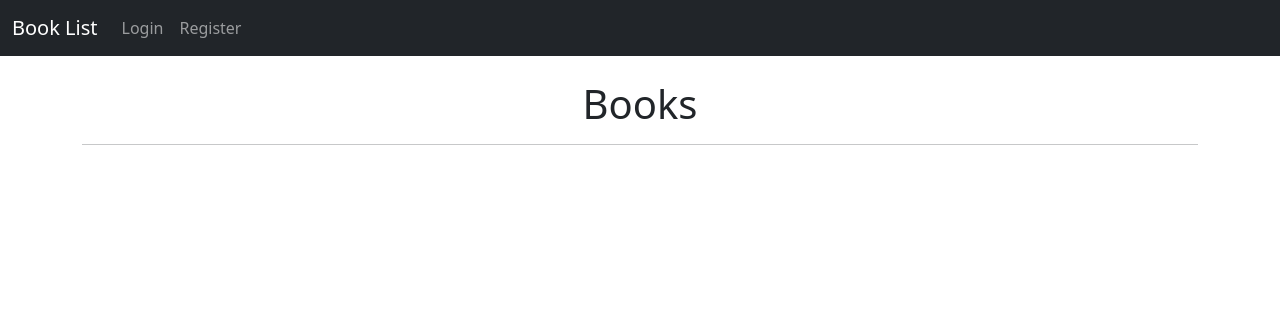
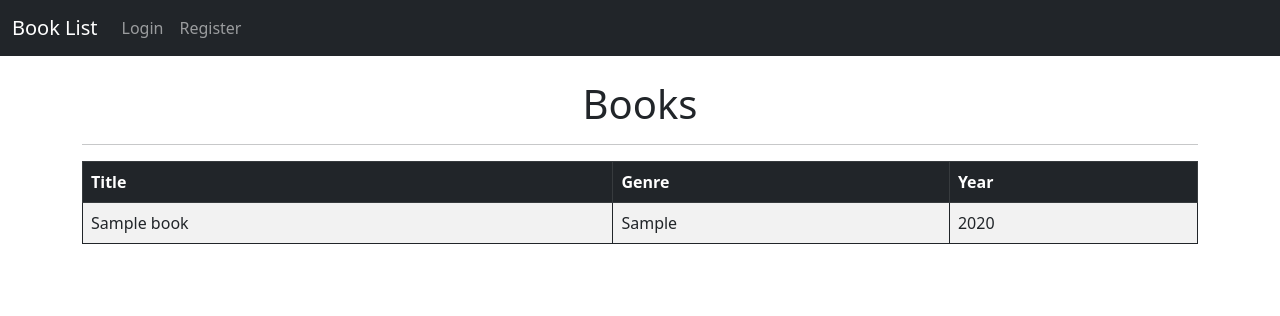
Before and after one commit to fellipemarconi/Book-Review, a Django app: page / in a window 1280 px wide. Shown: the top 316 px of the page. Run offline with Django 5.2, Linux system fonts and the light colour scheme; tables that the repository leaves empty hold one stand-in row (values such as "Sample post").

Commit message:
It was added all Book.objects to view index and render in it

```diff
--- a/booklist/templates/booklist/index.html
+++ b/booklist/templates/booklist/index.html
@@ -2,4 +2,24 @@
 {% block content %}
     <h1 class="text-center">Books</h1>
     <hr>
+    <table class="table table-striped table-bordered border-dark table-hover">
+        <thead class="table-dark">
+            <tr>
+                <th>Title</th>
+                <th>Genre</th>
+                <th>Year</th>
+            </tr>
+        </thead>
+        <tbody>
+            {% if books %}
+                {% for book in books %}
+                    <tr>
+                        <td>{{ book.title }}</td>
+                        <td>{{ book.genre }}</td>
+                        <td>{{ book.year }}</td>
+                    </tr>
+                {% endfor %}
+            {% endif %}
+        </tbody>
+    </table>
 {% endblock content %}
--- a/booklist/views/booklist_views.py
+++ b/booklist/views/booklist_views.py
@@ -1,6 +1,13 @@
 from django.shortcuts import render
-from django.contrib.auth.decorators import login_required
+from booklist.models import Book
+
 # Create your views here.
 
 def index(request):
-    return render(request, 'booklist/index.html')
+    books = Book.objects.all().order_by('title')
+
+    context = {
+        'books': books,
+    }
+
+    return render(request, 'booklist/index.html', context)
```
